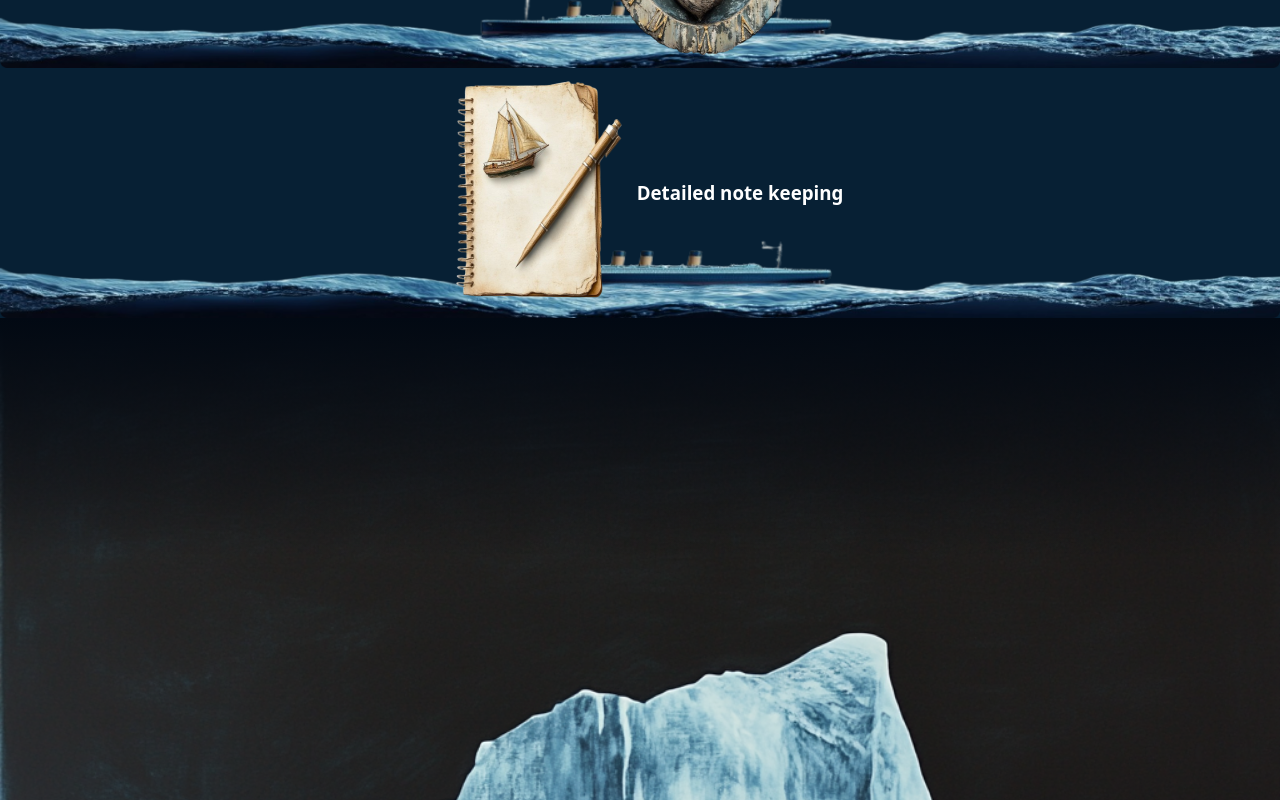
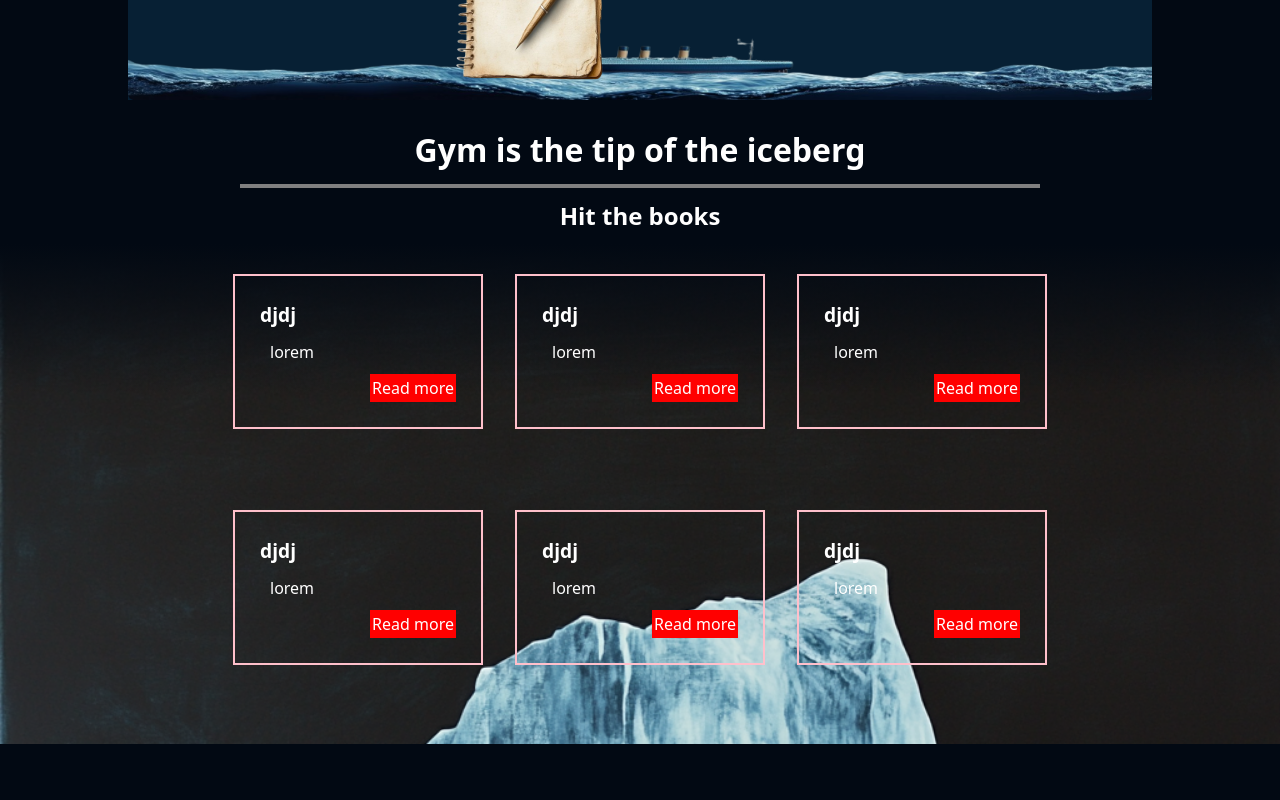
Before and after one commit to RayyanAli0798/titanic_fitness, a React (Vite) app: page / in a window 1280 px wide. Shown: the part 1320-2120 px from the top of the page. After the commit the page ends 2064 px from the top, so only its background shows below. Built offline with nearby package versions, Linux system fonts and the light colour scheme.

Commit message:
article V1

```diff
--- a/src/components/ArticleBox/ArticleBox.css
+++ b/src/components/ArticleBox/ArticleBox.css
@@ -1,4 +1,35 @@
 .ArticleBoxTitle{
+
+}
+
+.articleThumb{
     display: flex;
-    align-items: flex-start;
+    flex-direction: column;
+    background-color: rgba(black, black, black, 0.3);
+    border: 2px solid pink;
+    height: fit-content;
+    width: 250px;
+    padding: 25px;
+
+
+    color: white;
 }
+
+.ArticleBoxDesc{
+    margin: 10px;
+
+}
+
+.ArticleBoxTitle{
+    color: white;
+    font-weight: 800;
+    font-size: larger;
+}
+.ArticleLink{
+    justify-self: flex-end;
+    align-self: flex-end;
+    border: 2px solid red;
+    background-color: red;
+    color: white;
+    text-decoration: none;
+}
--- a/src/components/ArticleBox/ArticleBox.jsx
+++ b/src/components/ArticleBox/ArticleBox.jsx
@@ -1,10 +1,11 @@
 import "./ArticleBox.css"
 
-export default function ArticleBox({title, info,link}){
+export default function ArticleBox({title,desc,link}){
     return(
-        <div className="articleBox">
-            <h1 className="ArticleBoxTitle"> {title} </h1>
-
+        <div className="articleThumb">
+        <p className="ArticleBoxTitle"> {title} </p>
+        <p className="ArticleBoxDesc"> {desc} </p>
+        <a href={link} className="ArticleLink"> Read more </a>
 
         </div>
     )
--- a/src/components/BenifitsBox/BenifitsBox.css
+++ b/src/components/BenifitsBox/BenifitsBox.css
@@ -1,4 +1,4 @@
-@media only screen and (max-width:600px){
+@media only screen and (min-width:845px){
 .benifitBox {
     display: grid;
     grid-template-columns: 1fr 1fr;
--- a/src/components/IceburgBooksSction/IceburgBooksSction.css
+++ b/src/components/IceburgBooksSction/IceburgBooksSction.css
@@ -1,6 +1,8 @@
 .ArticlesSection{
 
-    min-height: 100dvh;
+    min-height: 500px;
+    padding: 30px;
+
     background:
     linear-gradient(180deg,var(--bg-col) 0%, rgba(0,0,0,0) 30%),
     url(../../assets/iceberg.png);
@@ -8,10 +10,25 @@
     background-size: cover;
     background-position: center top ;
 
-    display: flex;
+    display: grid;
     flex-direction: column;
     gap: 32px;
+    grid-template-columns: auto auto auto;
+    justify-content: center;
+    gap: auto;
 
 
 
 }
+.LineBoxForIceberg{
+    height: 2px;
+    border: 2px solid grey;
+    width: 100vh;
+
+    justify-self: center;
+}
+.IceBurgTitle{
+    color: white;
+    justify-self: center;
+    margin: 10px;
+}
--- a/src/components/IceburgBooksSction/IceburgBooksSction.jsx
+++ b/src/components/IceburgBooksSction/IceburgBooksSction.jsx
@@ -1,23 +1,29 @@
 import "./IceburgBooksSction.css"
 import ArticleBox from "../ArticleBox/ArticleBox"
-
-function ArticleThumbnail({title,desc,link}){
-
-    return(
-        <div className="articleThumb">
-        More stuff
-        </div>
-    )
-}
 
 
 
 
-export default function IceburgBooksSction(){
-    return(
-        <div className="ArticlesSection">
+export default function IceburgBooksSction() {
+    return (
+        <>
+            <div className="TitleOfIceburg">
+                <h1 className="IceBurgTitle"> Gym is the tip of the iceberg </h1>
+                <div className="LineBoxForIceberg"> </div>
+                <h2 className="IceBurgTitle"> Hit the books </h2>
+            </div>
 
-            <ArticleBox/>
-        </div>
+            <div className="ArticlesSection">
+                <ArticleBox title="djdj" desc="lorem" link="fdn" />
+                <ArticleBox title="djdj" desc="lorem" link="fdn" />
+                <ArticleBox title="djdj" desc="lorem" link="fdn" />
+                <ArticleBox title="djdj" desc="lorem" link="fdn" />
+                <ArticleBox title="djdj" desc="lorem" link="fdn" />
+                <ArticleBox title="djdj" desc="lorem" link="fdn" />
+            </div>
+
+
+
+        </>
     )
 }
```
